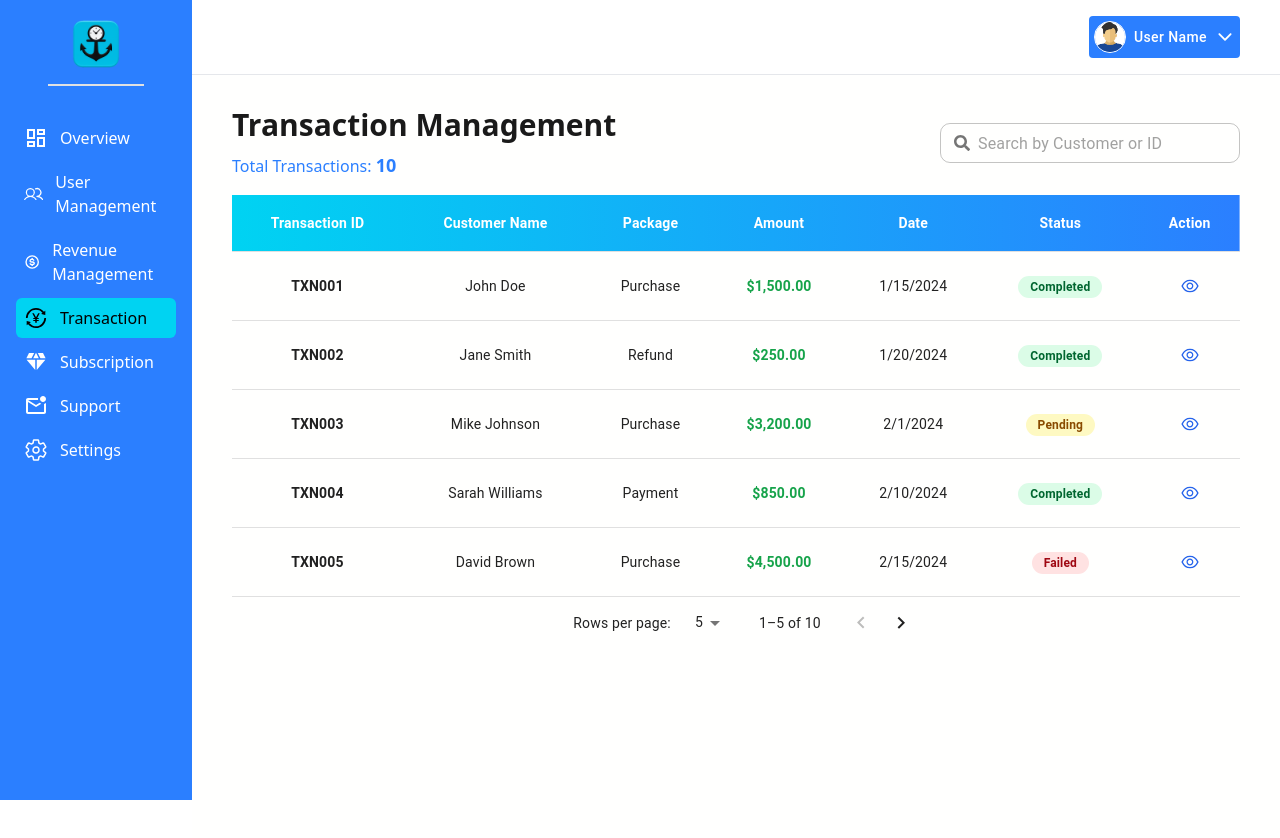
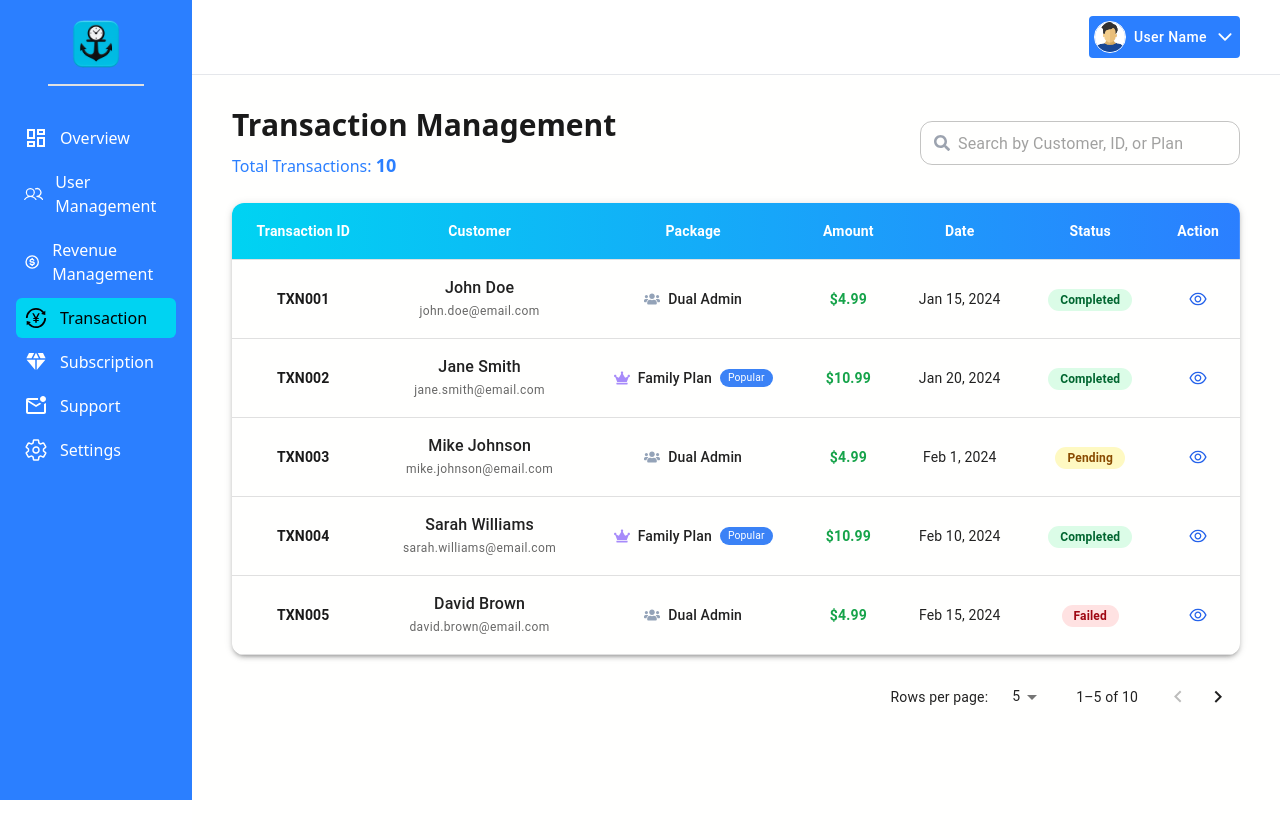
Before and after one commit to sparktechagency/tsamuels-dashboard, a React (Vite) app: page /transaction in a window 1280 px wide. Shown: the top 838 px of the page. Built offline with nearby package versions, Linux system fonts and the light colour scheme.

Commit message:
Added Add Avatar page and modified others

```diff
--- a/src/components/Dashboard/Transaction.jsx
+++ b/src/components/Dashboard/Transaction.jsx
@@ -10,12 +10,53 @@ import {
   TextField,
   InputAdornment,
   IconButton,
+  Chip,
+  Box,
+  Typography,
 } from "@mui/material";
 import { AiOutlineEye } from "react-icons/ai";
-import { FaSearch } from "react-icons/fa";
+import { FaSearch, FaUsers, FaCrown } from "react-icons/fa";
 import TransactionDetailsModal from "../UI/TransactionDetailsModal";
 import { getStatusColor } from "../utils/statusColor";
 
+// === Subscription Plans (from your image) ===
+const subscriptionPlans = [
+  {
+    id: 1,
+    name: "Dual Admin",
+    description: "Up to 2 Admin Users",
+    price: 4.99,
+    icon: "users",
+    features: [
+      "All premium features included",
+      "AI-powered scheduling assistant",
+      "Real-time traffic updates",
+      "Weather integration",
+      "Smart notifications",
+      "Family calendar sync",
+      "Private & secure",
+    ],
+  },
+  {
+    id: 2,
+    name: "Family Plan",
+    description: "Unlimited Admin Users",
+    price: 10.99,
+    icon: "crown",
+    isPopular: true,
+    features: [
+      "All premium features included",
+      "AI-powered scheduling assistant",
+      "Real-time traffic updates",
+      "Weather integration",
+      "Smart notifications",
+      "Family calendar sync",
+      "Private & secure",
+    ],
+  },
+];
+
+// === Realistic Transaction Data (linked to plans) ===
 const transactionData = [
   {
     id: 1,
@@ -23,12 +64,12 @@ const transactionData = [
     customerName: "John Doe",
     customerEmail: "john.doe@email.com",
     customerPhone: "+1 (555) 123-4567",
-    transactionType: "Purchase",
-    amount: 1500,
+    planId: 1, // Dual Admin
+    amount: 4.99,
     date: "2024-01-15",
     status: "Completed",
     paymentMethod: "Credit Card",
-    description: "Premium subscription package",
+    description: "Monthly subscription - Dual Admin",
   },
   {
     id: 2,
@@ -36,12 +77,12 @@ const transactionData = [
     customerName: "Jane Smith",
     customerEmail: "jane.smith@email.com",
     customerPhone: "+1 (555) 234-5678",
-    transactionType: "Refund",
-    amount: 250,
+    planId: 2, // Family Plan
+    amount: 10.99,
     date: "2024-01-20",
     status: "Completed",
     paymentMethod: "PayPal",
-    description: "Product return - defective item",
+    description: "Monthly subscription - Family Plan",
   },
   {
     id: 3,
@@ -49,12 +90,12 @@ const transactionData = [
     customerName: "Mike Johnson",
     customerEmail: "mike.johnson@email.com",
     customerPhone: "+1 (555) 345-6789",
-    transactionType: "Purchase",
-    amount: 3200,
+    planId: 1,
+    amount: 4.99,
     date: "2024-02-01",
     status: "Pending",
     paymentMethod: "Bank Transfer",
-    description: "Enterprise software license",
+    description: "Monthly subscription - Dual Admin",
   },
   {
     id: 4,
@@ -62,12 +103,12 @@ const transactionData = [
     customerName: "Sarah Williams",
     customerEmail: "sarah.williams@email.com",
     customerPhone: "+1 (555) 456-7890",
-    transactionType: "Payment",
-    amount: 850,
+    planId: 2,
+    amount: 10.99,
     date: "2024-02-10",
     status: "Completed",
     paymentMethod: "Debit Card",
-    description: "Monthly service payment",
+    description: "Monthly subscription - Family Plan",
   },
   {
     id: 5,
@@ -75,12 +116,12 @@ const transactionData = [
     customerName: "David Brown",
     customerEmail: "david.brown@email.com",
     customerPhone: "+1 (555) 567-8901",
-    transactionType: "Purchase",
-    amount: 4500,
+    planId: 1,
+    amount: 4.99,
     date: "2024-02-15",
     status: "Failed",
     paymentMethod: "Credit Card",
-    description: "Bulk order - office supplies",
+    description: "Monthly subscription - Dual Admin",
   },
   {
     id: 6,
@@ -88,12 +129,12 @@ const transactionData = [
     customerName: "Emily Davis",
     customerEmail: "emily.davis@email.com",
     customerPhone: "+1 (555) 678-9012",
-    transactionType: "Subscription",
-    amount: 99,
+    planId: 2,
+    amount: 131.88, // Annual Family Plan
     date: "2024-03-01",
     status: "Completed",
     paymentMethod: "Credit Card",
-    description: "Annual membership renewal",
+    description: "Annual subscription - Family Plan",
   },
   {
     id: 7,
@@ -101,12 +142,12 @@ const transactionData = [
     customerName: "Chris Wilson",
     customerEmail: "chris.wilson@email.com",
     customerPhone: "+1 (555) 789-0123",
-    transactionType: "Purchase",
-    amount: 2100,
+    planId: 1,
+    amount: 4.99,
     date: "2024-03-05",
     status: "Completed",
     paymentMethod: "Apple Pay",
-    description: "Hardware equipment purchase",
+    description: "Monthly subscription - Dual Admin",
   },
   {
     id: 8,
@@ -114,12 +155,12 @@ const transactionData = [
     customerName: "Lisa Martinez",
     customerEmail: "lisa.martinez@email.com",
     customerPhone: "+1 (555) 890-1234",
-    transactionType: "Refund",
-    amount: 450,
+    planId: 2,
+    amount: 10.99,
     date: "2024-03-15",
     status: "Pending",
     paymentMethod: "Credit Card",
-    description: "Service cancellation refund",
+    description: "Monthly subscription - Family Plan",
   },
   {
     id: 9,
@@ -127,12 +168,12 @@ const transactionData = [
     customerName: "Tom Anderson",
     customerEmail: "tom.anderson@email.com",
     customerPhone: "+1 (555) 901-2345",
-    transactionType: "Payment",
-    amount: 1800,
+    planId: 1,
+    amount: 59.88, // Annual Dual Admin
     date: "2024-03-20",
     status: "Completed",
     paymentMethod: "Wire Transfer",
-    description: "Consulting services payment",
+    description: "Annual subscription - Dual Admin",
   },
   {
     id: 10,
@@ -140,12 +181,12 @@ const transactionData = [
     customerName: "Rachel Taylor",
     customerEmail: "rachel.taylor@email.com",
     customerPhone: "+1 (555) 012-3456",
-    transactionType: "Purchase",
-    amount: 5200,
+    planId: 2,
+    amount: 10.99,
     date: "2024-04-01",
     status: "Completed",
     paymentMethod: "Credit Card",
-    description: "Custom software development",
+    description: "Monthly subscription - Family Plan",
   },
 ];
 
@@ -157,25 +198,26 @@ export default function Transaction() {
   const [openModal, setOpenModal] = useState(false);
   const [selectedTransaction, setSelectedTransaction] = useState(null);
 
+  // Filter transactions
   const filteredTransactions = data.filter(
-    (transaction) =>
-      transaction.customerName
-        .toLowerCase()
-        .includes(searchText.toLowerCase()) ||
-      transaction.transactionId.toLowerCase().includes(searchText.toLowerCase())
+    (t) =>
+      t.customerName.toLowerCase().includes(searchText.toLowerCase()) ||
+      t.transactionId.toLowerCase().includes(searchText.toLowerCase()) ||
+      subscriptionPlans
+        .find((p) => p.id === t.planId)
+        ?.name.toLowerCase()
+        .includes(searchText.toLowerCase())
   );
 
-  const handleChangePage = (event, newPage) => {
-    setPage(newPage);
-  };
-
+  const handleChangePage = (event, newPage) => setPage(newPage);
   const handleChangeRowsPerPage = (event) => {
     setRowsPerPage(parseInt(event.target.value, 10));
     setPage(0);
   };
 
   const handleViewDetails = (transaction) => {
-    setSelectedTransaction(transaction);
+    const plan = subscriptionPlans.find((p) => p.id === transaction.planId);
+    setSelectedTransaction({ ...transaction, plan });
     setOpenModal(true);
   };
 
@@ -184,20 +226,45 @@ export default function Transaction() {
     setSelectedTransaction(null);
   };
 
-  const handleSearchChange = (e) => {
-    setSearchText(e.target.value);
-  };
+  const handleSearchChange = (e) => setSearchText(e.target.value);
 
-  const formatCurrency = (amount) => {
-    return new Intl.NumberFormat("en-US", {
+  const formatCurrency = (amount) =>
+    new Intl.NumberFormat("en-US", {
       style: "currency",
       currency: "USD",
     }).format(amount);
+
+  const getPlanDisplay = (planId) => {
+    const plan = subscriptionPlans.find((p) => p.id === planId);
+    if (!plan) return "Unknown";
+    return (
+      <Box display="flex" alignItems="center" gap={1} justifyContent="center">
+        {plan.icon === "crown" ? (
+          <FaCrown size={16} color="#A78BFA" />
+        ) : (
+          <FaUsers size={16} color="#94A3B8" />
+        )}
+        <span className="font-medium">{plan.name}</span>
+        {plan.isPopular && (
+          <Chip
+            label="Popular"
+            size="small"
+            sx={{
+              bgcolor: "#3B82F6",
+              color: "white",
+              fontSize: "0.65rem",
+              height: 18,
+            }}
+          />
+        )}
+      </Box>
+    );
   };
 
   return (
     <div className="px-10 py-8 bg-[#fffffe] min-h-screen">
-      <div className="flex items-center justify-between mb-4">
+      {/* Header */}
+      <div className="flex flex-col sm:flex-row justify-between items-start sm:items-center mb-6 gap-4">
         <div>
           <h1 className="text-3xl font-bold text-[#1A1A1A]">
             Transaction Management
@@ -209,162 +276,116 @@ export default function Transaction() {
             </span>
           </p>
         </div>
+
         <TextField
+          placeholder="Search by Customer, ID, or Plan"
+          value={searchText}
+          onChange={handleSearchChange}
+          size="small"
           sx={{
-            width: 300,
+            width: { xs: "100%", sm: 320 },
             "& .MuiOutlinedInput-root": {
-              "&.Mui-focused fieldset": {
+              borderRadius: "12px",
+              height: "44px",
+              "&.Mui-focused .MuiOutlinedInput-notchedOutline": {
                 borderColor: "#2B7FFF",
+                boxShadow: "0 0 0 3px rgba(43, 127, 255, 0.1)",
               },
             },
-            "& .MuiOutlinedInput-notchedOutline": {
-              borderRadius: "10px",
-            },
-            height: "40px",
-            "& .MuiInputBase-root": {
-              height: "100%",
-            },
           }}
-          placeholder="Search by Customer or ID"
-          value={searchText}
-          onChange={handleSearchChange}
           InputProps={{
             startAdornment: (
               <InputAdornment position="start">
-                <FaSearch />
+                <FaSearch color="#9CA3AF" />
               </InputAdornment>
             ),
           }}
         />
       </div>
 
-      <div className="flex flex-col items-center">
-        <TableContainer sx={{ border: "none", outline: "none" }}>
+      {/* Table */}
+      <TableContainer
+        sx={{ borderRadius: 3, overflow: "hidden", boxShadow: 3 }}
+      >
         <Table>
           <TableHead>
             <TableRow
               sx={{
-                  background:
-                    "linear-gradient(90deg, #00D3F2 0%, #2B7FFF 100%)",
+                background: "linear-gradient(90deg, #00D3F2 0%, #2B7FFF 100%)",
               }}
             >
+              {[
+                "Transaction ID",
+                "Customer",
+                "Package",
+                "Amount",
+                "Date",
+                "Status",
+                "Action",
+              ].map((h) => (
                 <TableCell
-                  sx={{
-                    color: "#fff",
-                    textAlign: "center",
-                    fontWeight: "bold",
-                    fontSize: "14px",
-                  }}
+                  key={h}
+                  align="center"
+                  sx={{ color: "white", fontWeight: "bold", fontSize: "14px" }}
                 >
-                  Transaction ID
+                  {h}
                 </TableCell>
-                <TableCell
-                  sx={{
-                    color: "#fff",
-                    textAlign: "center",
-                    fontWeight: "bold",
-                    fontSize: "14px",
-                  }}
-                >
-                  Customer Name
-                </TableCell>
-                <TableCell
-                  sx={{
-                    color: "#fff",
-                    textAlign: "center",
-                    fontWeight: "bold",
-                    fontSize: "14px",
-                  }}
-                >
-                  Package
-                </TableCell>
-                <TableCell
-                  sx={{
-                    color: "#fff",
-                    textAlign: "center",
-                    fontWeight: "bold",
-                    fontSize: "14px",
-                  }}
-                >
-                  Amount
-                </TableCell>
-                <TableCell
-                  sx={{
-                    color: "#fff",
-                    textAlign: "center",
-                    fontWeight: "bold",
-                    fontSize: "14px",
-                  }}
-                >
-                  Date
-                </TableCell>
-                <TableCell
-                  sx={{
-                    color: "#fff",
-                    textAlign: "center",
-                    fontWeight: "bold",
-                    fontSize: "14px",
-                  }}
-                >
-                  Status
-                </TableCell>
-                <TableCell
-                  sx={{
-                    color: "#fff",
-                    textAlign: "center",
-                    fontWeight: "bold",
-                    fontSize: "14px",
-                  }}
-                >
-                  Action
-                </TableCell>
+              ))}
             </TableRow>
           </TableHead>
           <TableBody>
             {filteredTransactions
               .slice(page * rowsPerPage, page * rowsPerPage + rowsPerPage)
-                .map((transaction) => (
+              .map((t) => (
                 <TableRow
-                    key={transaction.id}
-                    sx={{
-                      "&:hover": {
-                        backgroundColor: "#f5f5f5",
-                      },
-                    }}
+                  key={t.id}
+                  hover
+                  sx={{ "&:hover": { bgcolor: "#f8faff" } }}
                 >
-                    <TableCell sx={{ textAlign: "center", fontWeight: 600 }}>
-                      {transaction.transactionId}
+                  <TableCell
+                    align="center"
+                    sx={{ fontWeight: 600, color: "#1A1A1A" }}
+                  >
+                    {t.transactionId}
                   </TableCell>
-                    <TableCell sx={{ textAlign: "center" }}>
-                      {transaction.customerName}
+                  <TableCell align="center">
+                    <Box>
+                      <Typography fontWeight="medium">
+                        {t.customerName}
+                      </Typography>
+                      <Typography variant="caption" color="text.secondary">
+                        {t.customerEmail}
+                      </Typography>
+                    </Box>
                   </TableCell>
-                    <TableCell sx={{ textAlign: "center" }}>
-                      {transaction.transactionType}
+                  <TableCell align="center">
+                    {getPlanDisplay(t.planId)}
                   </TableCell>
                   <TableCell
-                      sx={{
-                        textAlign: "center",
-                        fontWeight: "600",
-                        color: "#16a34a",
-                      }}
+                    align="center"
+                    sx={{ fontWeight: 600, color: "#16a34a" }}
                   >
-                      {formatCurrency(transaction.amount)}
+                    {formatCurrency(t.amount)}
                   </TableCell>
-                    <TableCell sx={{ textAlign: "center" }}>
-                      {new Date(transaction.date).toLocaleDateString()}
+                  <TableCell align="center">
+                    {new Date(t.date).toLocaleDateString("en-US", {
+                      month: "short",
+                      day: "numeric",
+                      year: "numeric",
+                    })}
                   </TableCell>
-                    <TableCell sx={{ textAlign: "center" }}>
+                  <TableCell align="center">
                     <span
                       className={`px-3 py-1 rounded-full text-xs font-semibold ${getStatusColor(
-                          transaction.status
+                        t.status
                       )}`}
                     >
-                        {transaction.status}
+                      {t.status}
                     </span>
                   </TableCell>
-                    <TableCell sx={{ textAlign: "center" }}>
+                  <TableCell align="center">
                     <IconButton
-                        onClick={() => handleViewDetails(transaction)}
+                      onClick={() => handleViewDetails(t)}
                       sx={{ color: "#2563eb" }}
                     >
                       <AiOutlineEye className="text-xl" />
@@ -384,9 +405,10 @@ export default function Transaction() {
         page={page}
         onPageChange={handleChangePage}
         onRowsPerPageChange={handleChangeRowsPerPage}
+        sx={{ mt: 2 }}
       />
-      </div>
 
+      {/* Modal */}
       <TransactionDetailsModal
         open={openModal}
         onClose={handleCloseModal}
--- a/src/components/Dashboard/UserManagement.jsx
+++ b/src/components/Dashboard/UserManagement.jsx
@@ -134,7 +134,9 @@ export default function UserManagement() {
       </div>
 
       {/* Table */}
-      <TableContainer component={Paper} elevation={2}>
+      <TableContainer
+        sx={{ borderRadius: 3, overflow: "hidden", boxShadow: 3 }}
+      >
         <Table>
           <TableHead>
             <TableRow
@@ -160,7 +162,7 @@ export default function UserManagement() {
                 <TableRow
                   key={user.email}
                   hover
-                  sx={{ cursor: "pointer" }}
+                  sx={{ "&:hover": { bgcolor: "#f8faff" } }}
                   onClick={() => handleOpenModal(user)}
                 >
                   <TableCell align="center">{user.name}</TableCell>
--- a/src/components/Routes/Routes.jsx
+++ b/src/components/Routes/Routes.jsx
@@ -19,6 +19,7 @@ import Transaction from "../Dashboard/Transaction";
 import Subscription from "../Dashboard/Subscription";
 import Support from "../Dashboard/Support";
 import UserManagement from "../Dashboard/UserManagement";
+import AddAvatar from "../Dashboard/Settings/AddAvatar";
 
 const router = createBrowserRouter([
   {
@@ -83,6 +84,10 @@ const router = createBrowserRouter([
             element: <Profile />,
           },
           {
+            path: "settings/add-avatar",
+            element: <AddAvatar />,
+          },
+          {
             path: "settings/change-password",
             element: <ChangePassword />,
           },
```
Also changed, not shown: src/components/Dashboard/RevenueManagement.jsx (+7 -2 lines), src/components/Dashboard/Settings.jsx (+7 -0 lines), src/components/Dashboard/Settings/AddAvatar.jsx (added, +215 -0 lines). Lines whose indentation alone changed are shown as unchanged.
